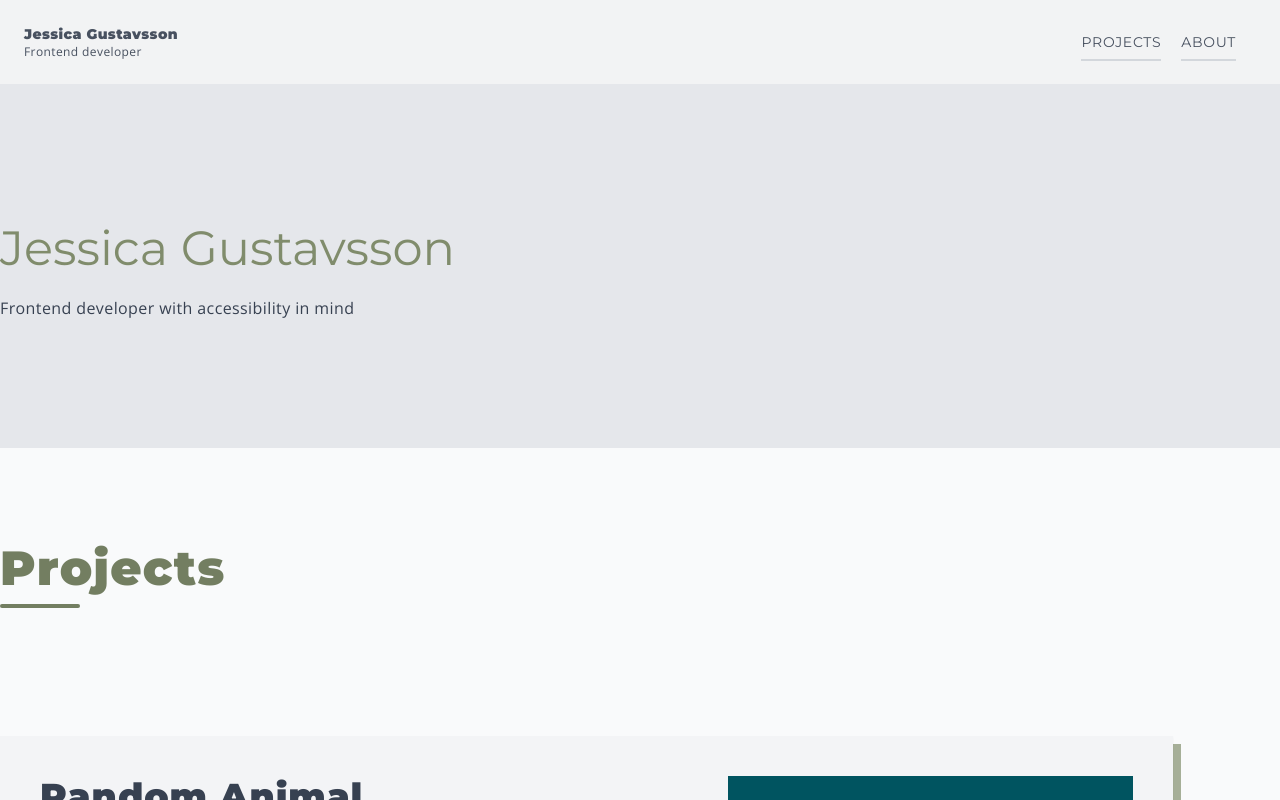
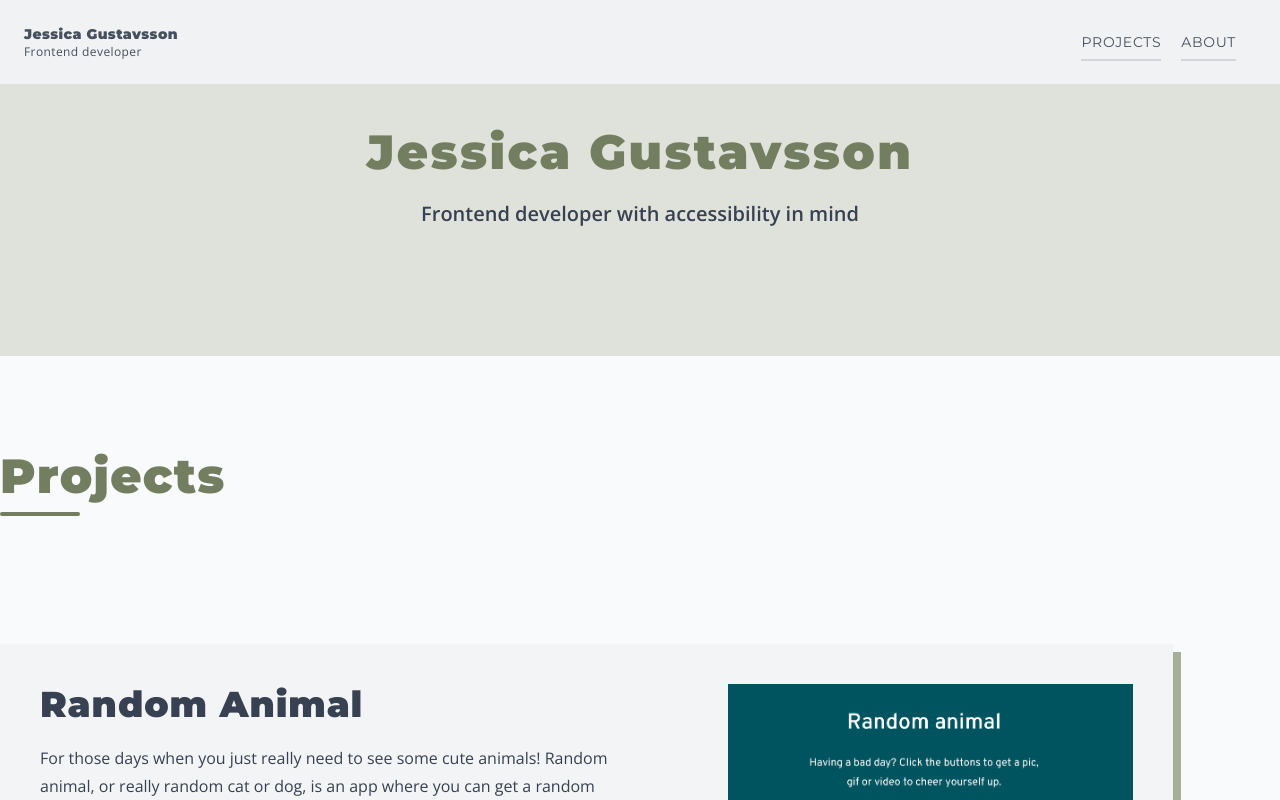
Before and after one commit to jdagmar/jdagmar.github.io, a React (Create React App) app: page / in a window 1280 px wide. Shown: the top 800 px of the page. Built offline with nearby package versions, Linux system fonts and the light colour scheme.

Commit message:
New introhero

```diff
--- a/src/components/IntroHero.tsx
+++ b/src/components/IntroHero.tsx
@@ -1,15 +1,13 @@
 export const IntroHero = () => {
   return (
-    <div className="bg-gray-200 pt-24">
-      <div className=" py-32 max-w-7xl m-auto flex justify-between px-4 xl:px-0">
-        <div>
-          <h1 className="font-montserrat text-swamp-green-500 text-2xl lg:text-5xl transition motion-reduce:transition-none duration-1000 ease-in-out group-hover:text-tangerine-500 mb-6">
-            Jessica Gustavsson
-          </h1>
-          <p className="font-open-sans tracking-wide">
-            Frontend developer with accessibility in mind
-          </p>
-        </div>
+    <div className="bg-swamp-green-200">
+      <div className=" py-32 max-w-7xl m-auto px-4 lg:px-6 text-center">
+        <h1 className="font-black tracking-wider font-montserrat text-swamp-green-600 text-3xl lg:text-5xl mb-6">
+          Jessica Gustavsson
+        </h1>
+        <p className="font-open-sans mt-6 font-bold text-md lg:text-xl">
+          Frontend developer with accessibility in mind
+        </p>
       </div>
     </div>
   );
```
